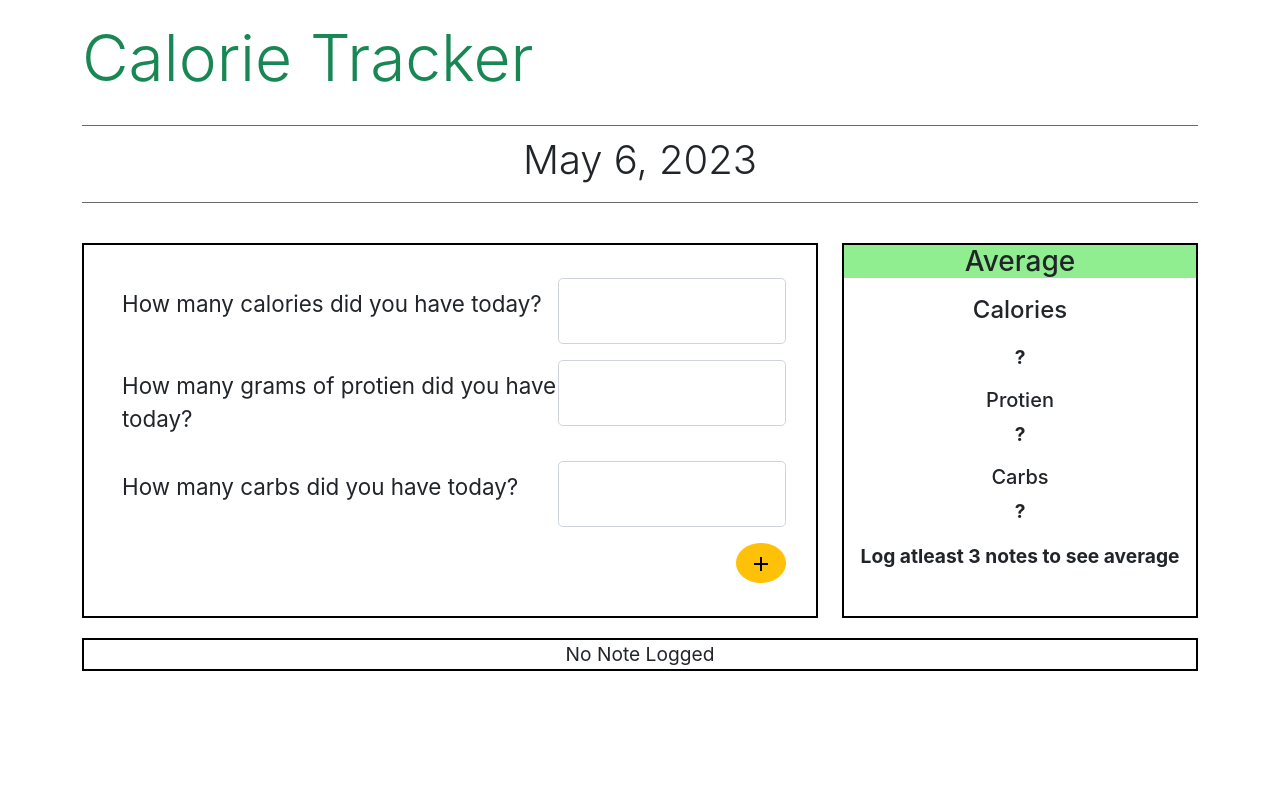
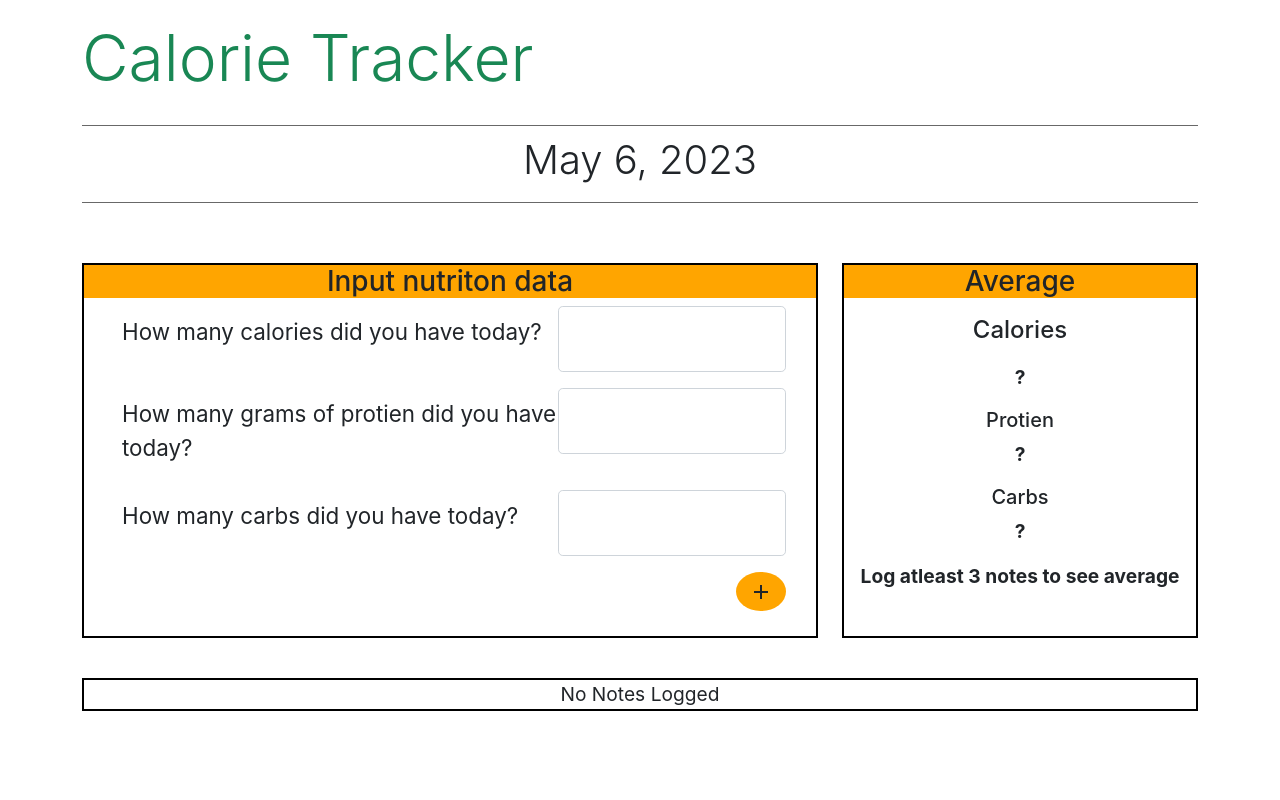
Before and after one commit to Blake556/Calorie-Tracker, a React (Create React App) app: page / in a window 1280 px wide. Shown: the top 800 px of the page. Built offline with nearby package versions, Linux system fonts and the light colour scheme.

Commit message:
latest changes

```diff
--- a/src/components/App.js
+++ b/src/components/App.js
@@ -25,10 +25,10 @@ function App() {
 
       <div className="container app-body">
         <div className="row">
-          <div className="col col-xl-8 col-lg-8 col-md-12 col-md-12 col-12">
+          <div className="components-containers col col-xl-8 col-lg-8 col-md-12 col-md-12 col-12">
             <CreateNote addLog={addLog}/>
           </div>
-          <div className="col col-xl-4 col-lg-4 col-md-12 col-md-12 col-12">
+          <div className="components-containers col col-xl-4 col-lg-4 col-md-12 col-md-12 col-12">
             <LoggedAvg savedLog={saveLog} addLog={addLog} />
           </div>
         </div>
--- a/src/components/CreateNote.js
+++ b/src/components/CreateNote.js
@@ -31,8 +31,11 @@ function CreatNote(props) {
 
 
   return (
-    <div className=" create-note-container d-flex justify-content-center align-items-center">
-      <form className="">
+    <div className="create-note-container  ">
+      <h3 className="input-nutrition">Input nutriton data</h3>
+    <div className=" d-flex justify-content-center align-items-center">
+      <form className="form-container">
+
         <div className="row mb-3 ">
           <label
             htmlFor="colFormLabelSm"
@@ -88,9 +91,10 @@ function CreatNote(props) {
           </div>
         </div>
         <div className='d-flex justify-content-end'>
-        <button className='btn btn-warning' onClick={submitNote}><AddIcon/></button>
+        <button className='btn ' onClick={submitNote}><AddIcon/></button>
         </div>
       </form>
+    </div>
     </div>
   );
 }
--- a/src/components/LoggedAvg.js
+++ b/src/components/LoggedAvg.js
@@ -14,7 +14,7 @@ function LoggedAvg(props) {
   let roundProtien;
   let roundCarbs;
 
-  if (currentLog.length >= 3) {
+  if (currentLog.length >= 7) {
 
      // Calculate calories
       let getCalories = currentLog.map(logs  => {
--- a/src/components/LoggedNotes.js
+++ b/src/components/LoggedNotes.js
@@ -20,10 +20,10 @@ const LogList = props.savedLog
   return (
     <div className=" Logged-Notes-container">
 
-      { LogList.length === 0  ?  <div>No Note Logged</div> :
+      { LogList.length === 0  ?  <div>No Notes Logged</div> :
       <table className="">
       <tbody>
-        <tr>
+        <tr className="table-headers">
           <th>Logged</th>
           <th>Calories</th>
           <th>Protien</th>
--- a/src/styles/App.css
+++ b/src/styles/App.css
@@ -1,6 +1,11 @@
 .App {
   padding-top: 20px;
   margin: 0 auto ;
+}
+
+.components-containers {
+  margin: 20px 0;
+
 }
 
 .app-body {
--- a/src/styles/CreatNote.css
+++ b/src/styles/CreatNote.css
@@ -4,7 +4,23 @@
 
     border: 2px solid black;
     height: 375px;
+    padding-top: 0;
     margin: 0 auto
+}
+
+.form-container {
+
+    margin-top: 0;
+    padding-top: 0;
+}
+
+.input-nutrition {
+    background-color: orange;
+    /* font-weight: bold; */
+    text-align: center;
+    margin-top: 0;
+    padding-top: 0;
+
 }
 
 label {
@@ -39,6 +55,7 @@ input.text-input {
     border-radius: 50%;
     position: relative;
     right: 30px;
+    background-color: orange;
 }
 
 @media screen and (max-width: 992px) {
--- a/src/styles/LoggedAvg.css
+++ b/src/styles/LoggedAvg.css
@@ -7,7 +7,7 @@
 }
 
 .average-title {
-    background-color: lightgreen;
+    background-color: orange;
 
 }
 
--- a/src/styles/LoggedNote.css
+++ b/src/styles/LoggedNote.css
@@ -13,3 +13,7 @@ table {
     padding: 0;
     margin: 0;
 }
+
+.table-headers{
+    background-color: orange;
+}
```
